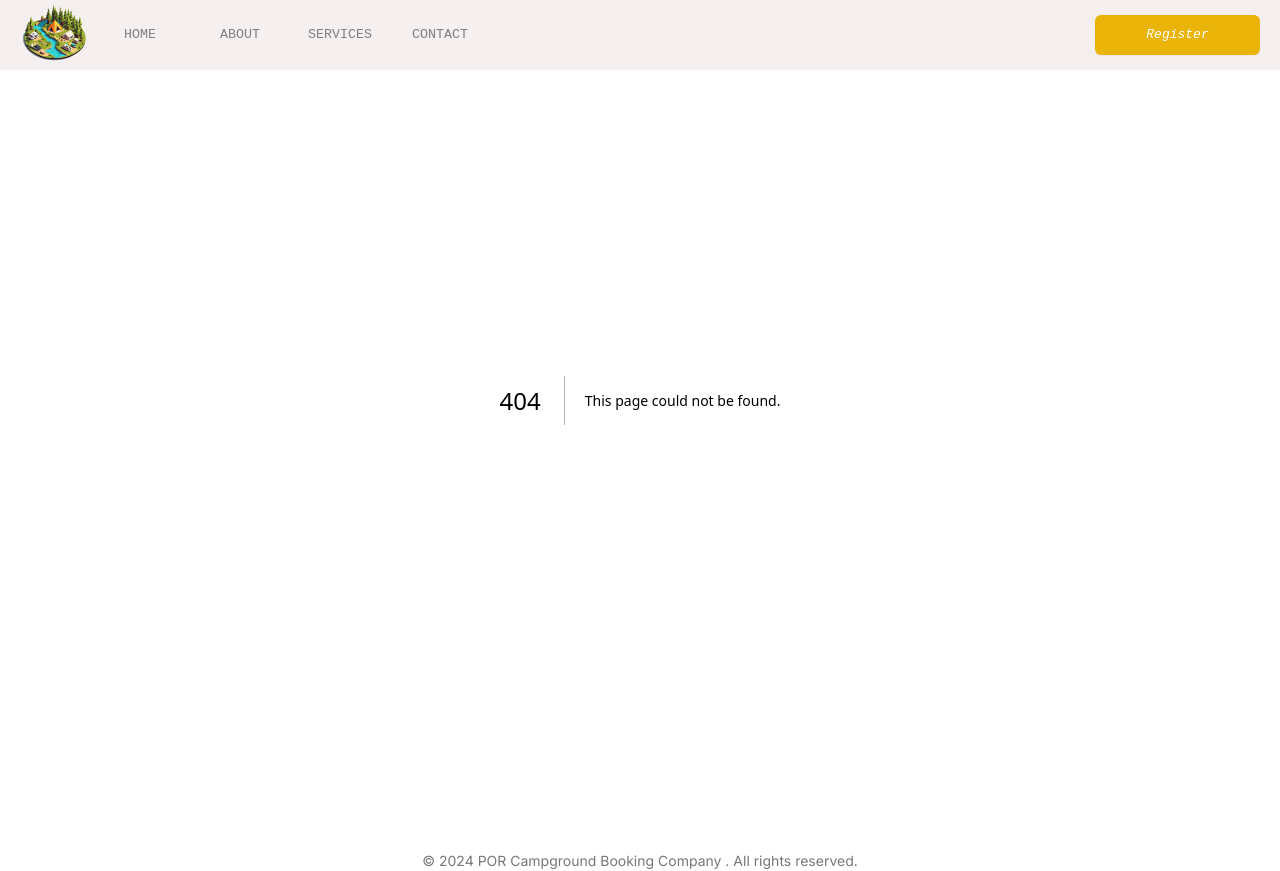
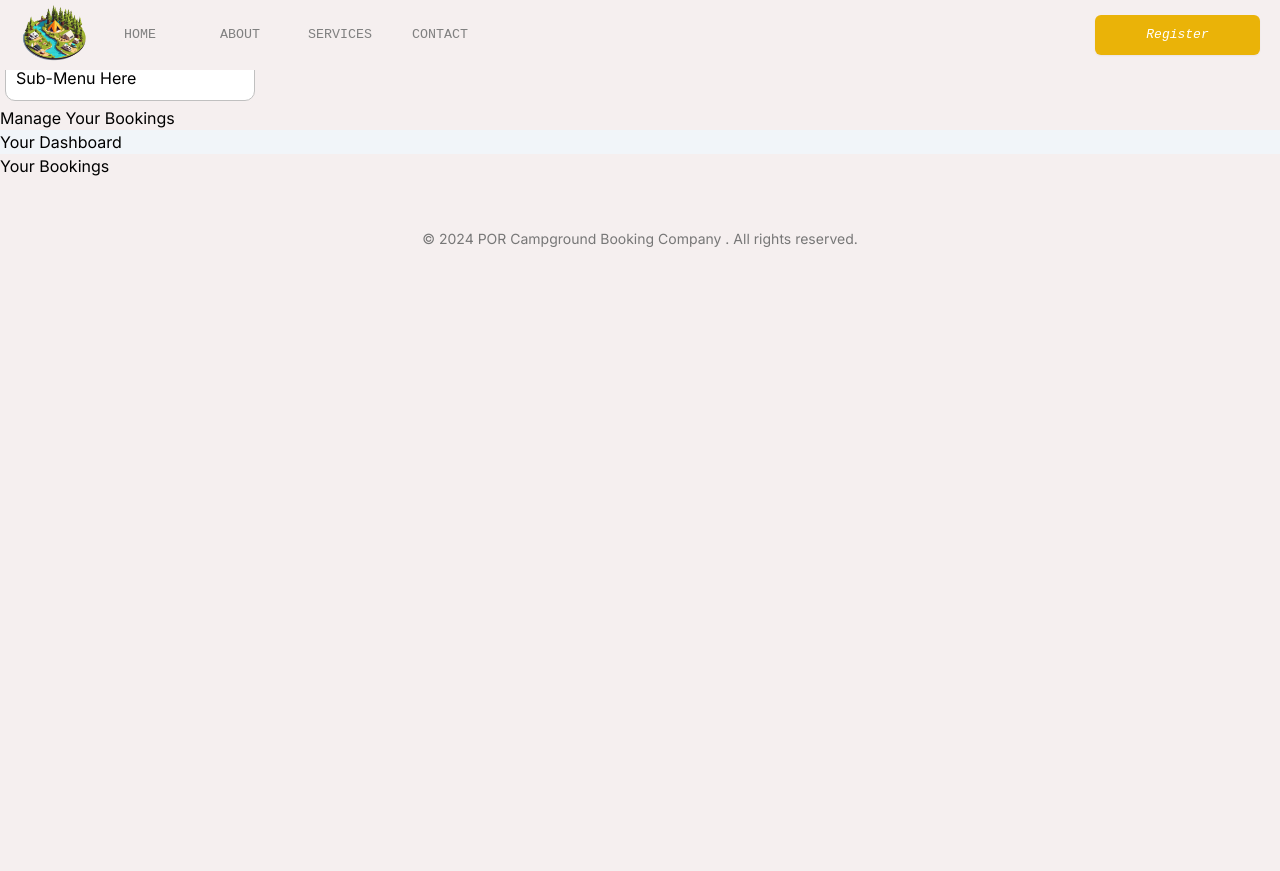
Before and after one commit to 2110503TACEDT66/swdevprac2-project-por, a Next.js app: page /bookings/manage in a window 1280 px wide. Before the commit this address had no page. After the commit the page ends 800 px from the top, so only its background shows below. Built offline with nearby package versions, Linux system fonts and the light colour scheme.

Commit message:
edit to booking

```diff
--- a/src/app/reservations/ReservationsMenu.tsx
+++ b/src/app/bookings/bookingsMenu.tsx
@@ -1,5 +1,5 @@
-import styles from './reservationmenu.module.css'
-export default function ReservationMenu(){
+import styles from './bookingmenu.module.css'
+export default function BookingMenu(){
     return(
         <div className={styles.submenu}>
             Sub-Menu Here
--- a/src/app/reservations/layout.tsx
+++ b/src/app/bookings/layout.tsx
@@ -1,10 +1,10 @@
-import styles from './reservations.module.css'
-import ReservationMenu from '@/app/reservations/ReservationsMenu'
+import styles from './bookings.module.css'
+import BookingMenu from './bookingsMenu'
 
 export default function ReservationLayout({children}:{children:React.ReactNode}){
     return(
         <div className={styles.sectionlayout}>
-            <ReservationMenu/>
+            <BookingMenu/>
             {children}
         </div>
     )
--- a/src/app/reservations/manage/@manage/page.tsx
+++ b/src/app/bookings/manage/@manage/page.tsx
@@ -1,7 +1,7 @@
 export default function ManagePage(){
     return(
         <main>
-            <div>Your Reservations</div>
+            <div>Your Bookings</div>
         </main>
     );
 }
--- a/src/app/reservations/manage/layout.tsx
+++ b/src/app/bookings/manage/layout.tsx
@@ -1,4 +1,4 @@
-export default function ManageReservationLayout(
+export default function ManageBookingLayout(
     {children, dashboard, manage}: {children:React.ReactNode, dashboard:React.ReactNode, manage:React.ReactNode} ){
         return(
             <div className="flex flex-col w-full">
--- a/src/app/reservations/manage/page.tsx
+++ b/src/app/bookings/manage/page.tsx
@@ -1,8 +1,8 @@
-export default function ManageReservations(){
+export default function ManageBookings(){
     return(
         <main>
             <div className="text-center text-lg"></div>
-            <div>Manage Your Reservations</div>
+            <div>Manage Your Bookings</div>
         </main>
     )
 }
--- a/src/app/reservations/page.tsx
+++ b/src/app/bookings/page.tsx
@@ -1,9 +1,9 @@
 import LocationDateReserve from "@/components/LocationDateReserve"
 
-export default function Reservations(){
+export default function Bookings(){
     return(
         <main className="w-full flex flex-col items-center space-y-4">
-            <div className="text-xl font-medium">New Reservations</div>
+            <div className="text-xl font-medium">New Bookings</div>
             <div className="w-fit space-y-2">
                 <div className="text-md text-left text-gray-600">
                     Pick-Up Date and Location</div>
--- a/src/components/Banner.tsx
+++ b/src/components/Banner.tsx
@@ -49,7 +49,7 @@ export default function Banner() {
                 <div className='flex flex-col items-center'> {/* Wrapper for second button and text */}
                     <button
                         className={`${styles.circularButton} bg-yellow-600 m-14 my-3 rounded-full z-30 hover:bg-yellow-700`}
-                        onClick={(e) => { e.stopPropagation(); router.push('/reservations'); }}
+                        onClick={(e) => { e.stopPropagation(); router.push('/bookings'); }}
                     >
                         <img src='/img/appointment.png' className={styles.iconimage} alt='Camping Tent' />
                     </button>
```
Also changed, not shown: src/app/bookings/bookingmenu.module.css (renamed from src/app/reservations/reservationmenu.module.css), src/app/bookings/bookings.module.css (renamed from src/app/reservations/reservations.module.css), src/app/bookings/manage/@dashboard/page.tsx (renamed from src/app/reservations/manage/@dashboard/page.tsx).
